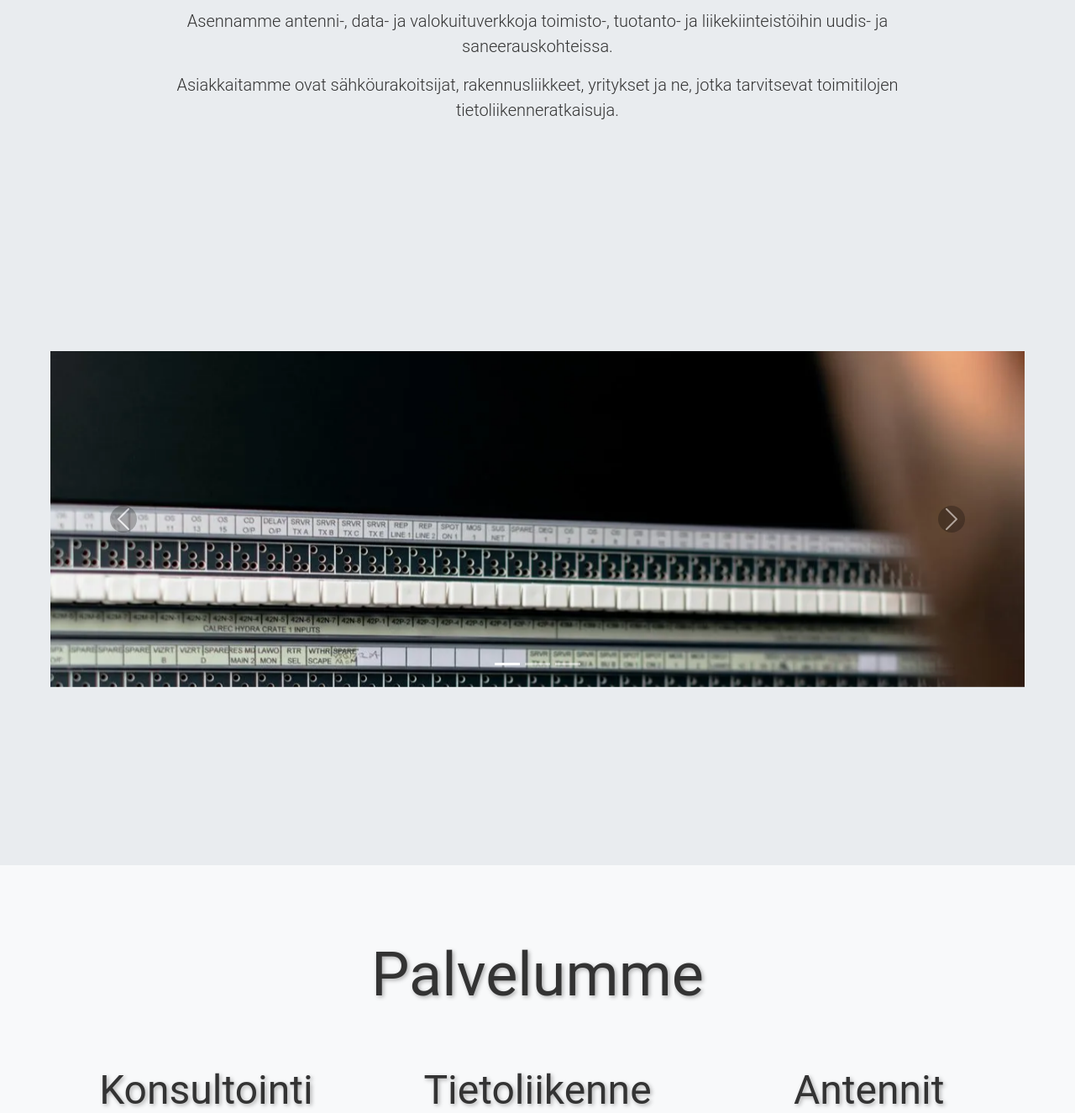
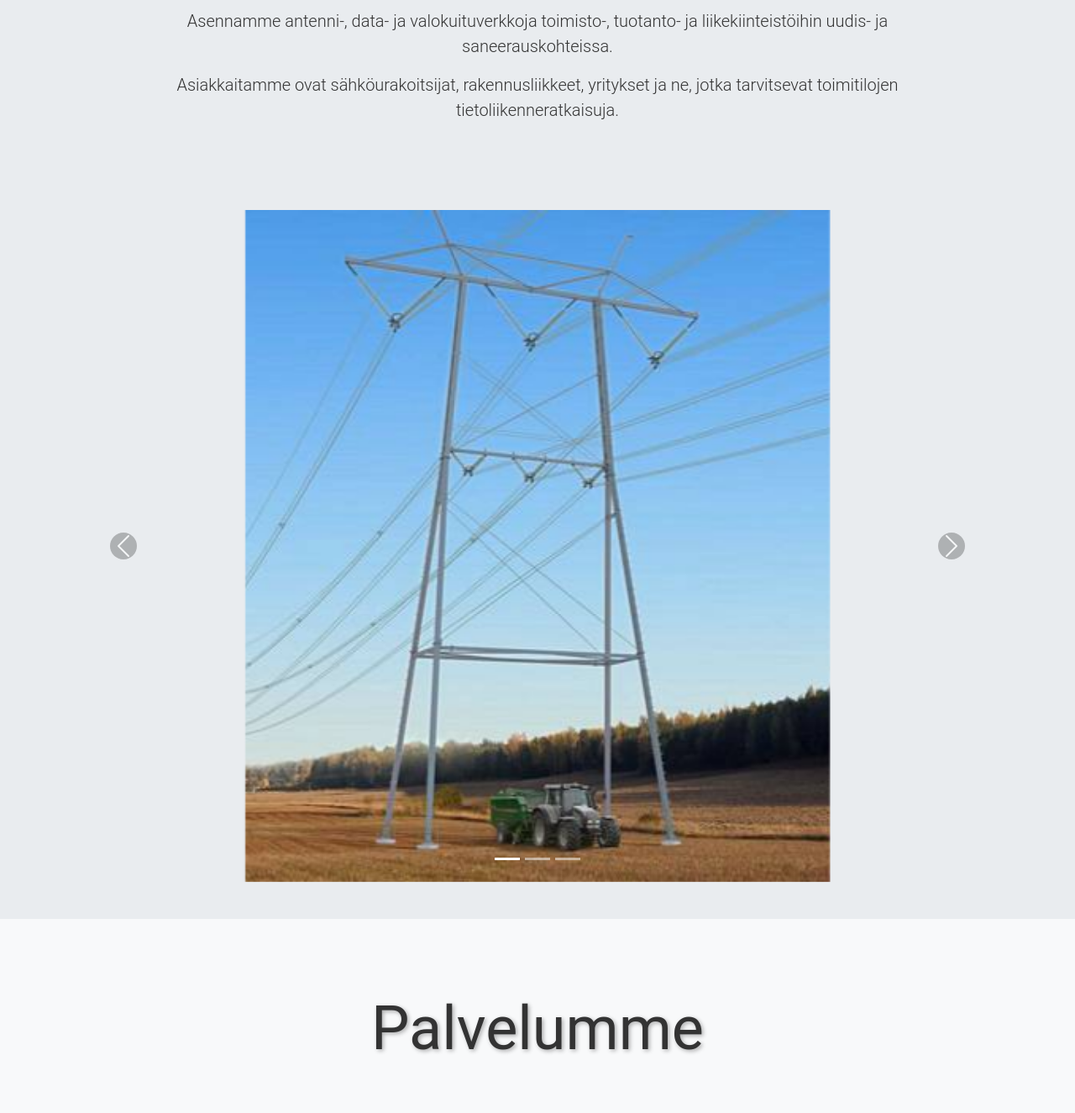
Before and after one commit to joelezz/espoo-israel, a Flask app: page / in a window 1280 px wide. Shown: the part 1358-2683 px from the top of the page at 84% size. Run offline with Flask 3, Linux system fonts and the light colour scheme; some libraries are stand-ins or nearby versions.

Commit message:
added some styles to the project and some pictures for sertificates and the carousel

```diff
--- a/static/style.css
+++ b/static/style.css
@@ -181,7 +181,7 @@ p {
 }
 
 .carousel-inner {
-    height: 50vh; /* This ensures a consistent height for the carousel container */
+    height: 100%; /* This ensures a consistent height for the carousel container */
 }
 
 .carousel-item {
@@ -189,7 +189,7 @@ p {
 }
 
 .carousel-item img {
-    width: 100%; /* Ensures that the image width matches the container */
+    width: 60%; /* Ensures that the image width matches the container */
     height: 100%; /* Forces the image to fill the height of the carousel container */
     object-fit: cover; /* Ensures the image maintains its aspect ratio and is cropped to fit */
 }
--- a/templates/index.html
+++ b/templates/index.html
@@ -79,7 +79,7 @@
 
 <!-- Carousel container -->
 <div class="container d-flex justify-content-center">
-    <div id="aboutCarousel" class="carousel slide mb-4" data-bs-ride="carousel" style="width: 100%; height: 50vh;">
+    <div id="aboutCarousel" class="carousel slide mb-4" data-bs-ride="carousel" style="width: 100%; height: 100vh;">
         <div class="carousel-indicators">
             <button type="button" data-bs-target="#aboutCarousel" data-bs-slide-to="0" class="active" aria-current="true" aria-label="Slide 1"></button>
             <button type="button" data-bs-target="#aboutCarousel" data-bs-slide-to="1" aria-label="Slide 2"></button>
@@ -87,13 +87,13 @@
         </div>
         <div class="carousel-inner">
             <div class="carousel-item active">
-                <img src="{{ url_for('static', filename='images/pic1.webp') }}" class="d-block mx-auto img-fluid" alt="First image description">
+                <img src="{{ url_for('static', filename='images/voimavirta.jpg') }}" class="d-block mx-auto img-fluid" alt="First image description">
             </div>
             <div class="carousel-item">
-                <img src="{{ url_for('static', filename='images/pic2.webp') }}" class="d-block mx-auto img-fluid" alt="Second image description">
+                <img src="{{ url_for('static', filename='images/telemasto.jpg') }}" class="d-block mx-auto img-fluid" alt="Second image description">
             </div>
             <div class="carousel-item">
-                <img src="{{ url_for('static', filename='images/pic3.webp') }}" class="d-block mx-auto img-fluid" alt="Third image description">
+                <img src="{{ url_for('static', filename='images/jakamo.jpg') }}" class="d-block mx-auto img-fluid" alt="Third image description">
             </div>
         </div>
         <button class="carousel-control-prev" type="button" data-bs-target="#aboutCarousel" data-bs-slide="prev">
@@ -106,6 +106,7 @@
         </button>
     </div>
 </div>
+
 
 
 </section>
@@ -252,7 +253,7 @@
             <div class="contact-person">
                 <img src="{{ url_for('static', filename='images/person.svg') }}" alt="icon" width="100" height="100">
                 <p class="lead">Hannu Matkoski</p>
-                <p class="lead">Valokuitu-, tietovekkotyöt ja konsultointi</p>
+                <p class="lead">Työnjohto, maastotyöt ja konsultointi</p>
                 <p class="lead">
                     <a href="callto:+358407778845">0407778845</a> <br>
                     <a href="mailto:hannu.matkoski@daxpower.com">Sähköposti</a> <br>
@@ -262,7 +263,7 @@
             <div class="contact-person">
                 <img src="{{ url_for('static', filename='images/person.svg') }}" alt="icon" width="100" height="100">
                 <p class="lead">Mikko Nikkola</p>
-                <p class="lead">Valokuitu-, antenni-, tietovekkotyöt ja konsultointi</p>
+                <p class="lead">Työnjohto, tietoliikenne- ja mittauspalvelut</p>
 
                 <p class="lead">
                     <a href="callto:+358407770302">040 777 0302</a> <br>
@@ -353,7 +354,8 @@
     <div class="container">
              <img src="{{ url_for('static', filename='images/daxtum_pieni3.png') }}" alt="Daxtum logo" height="40px" width="auto">
         <p style="padding: 10px 0"><strong>Daxpower Oy</strong><br>2378748-3<br>Varastokatu 9, 65100 Vaasa</p>
-        <p>&copy; 2024 <a href="https://daxpower.com/" class="text-black">Daxpower.com</a></p>
+        <img src="{{ url_for('static', filename='images/sertti.png') }}" class="d-block mx-auto" style="width: 250px; height: auto; padding: 10px;" alt="Sertifikaatti logot AT ja Easyasennus">
+           <p>&copy; 2024 <a href="https://daxpower.com/" class="text-black">Daxpower.com</a></p>
     </div>
 </footer>
 
```
Also changed, not shown: static/images/jakamo.jpg (added), static/images/sertti.png (added), static/images/telemasto.jpg (added), static/images/voimavirta.jpg (added).
